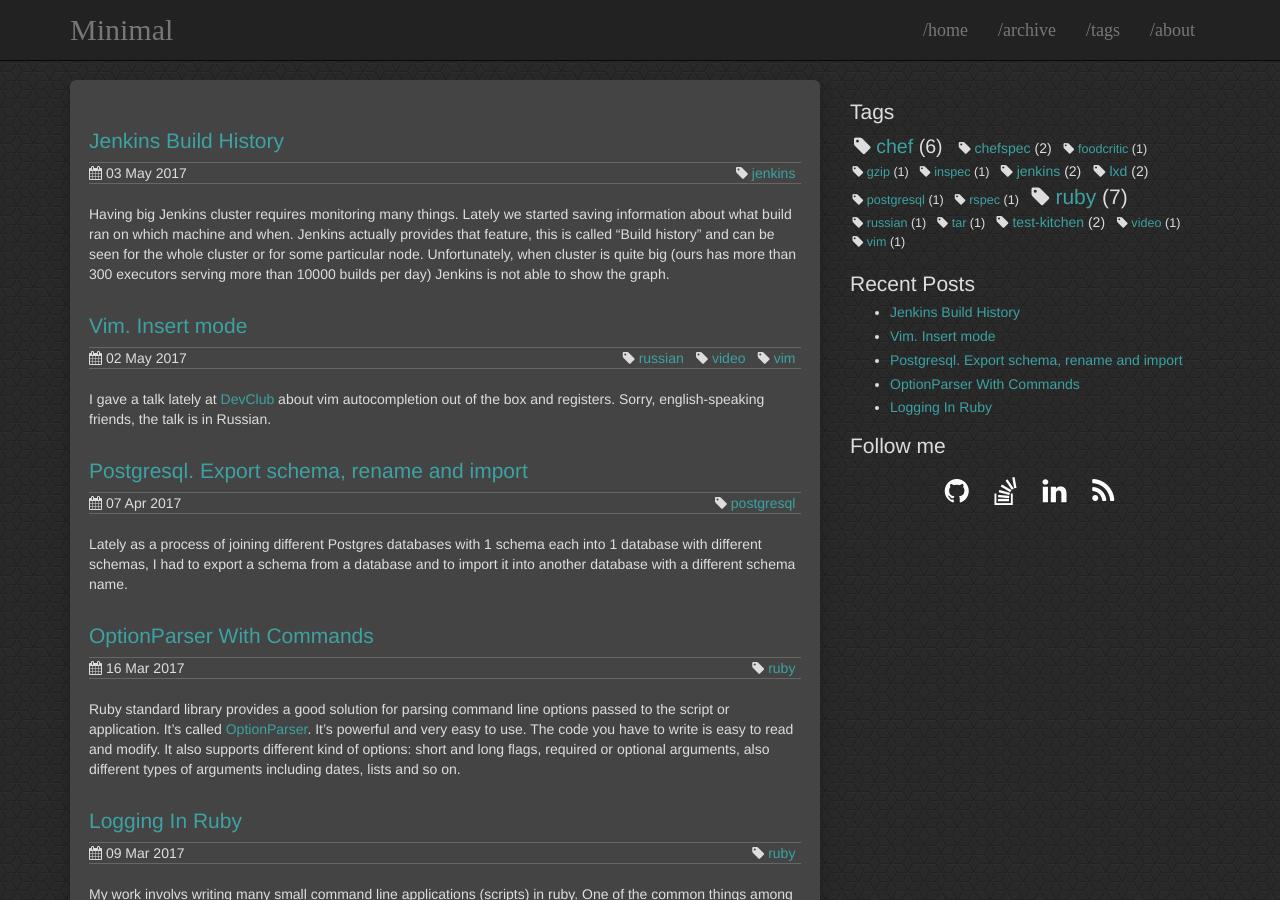
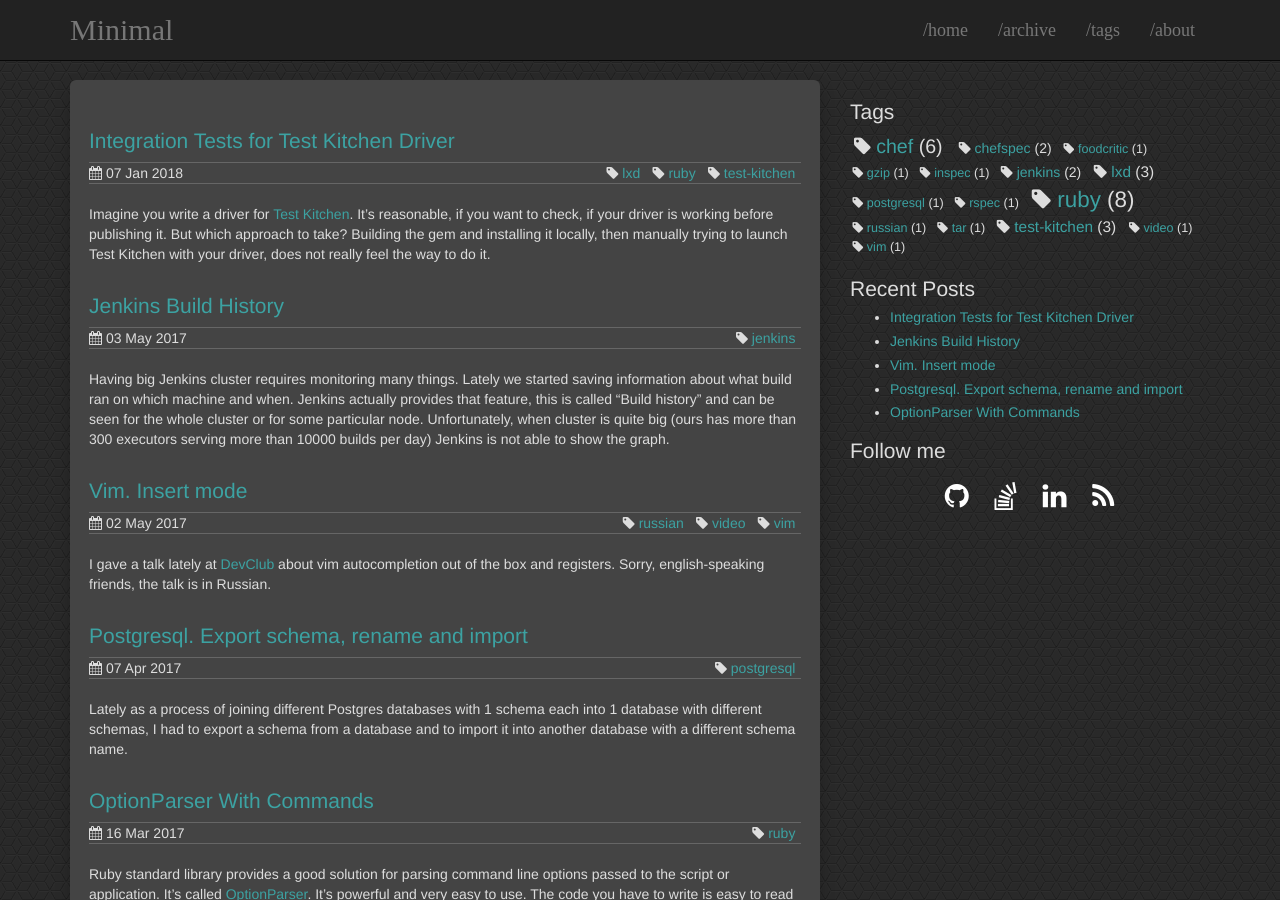
Before and after one commit to DracoAter/dracoater.github.io, a Jekyll site: the page built from index.html, in a window 1280 px wide and 900 px high. Built offline with Jekyll 4.4.1, drawn with Linux system fonts in a browser that asks for light colours; comment, search, counter and statistics services are not loaded; some of the changed text lies outside the part shown.

Commit message:
Post on integration tests for test-kitchen driver.

````diff
--- a/_config.yml
+++ b/_config.yml
@@ -6,7 +6,7 @@ description: Infrastructure Engineer
 url: https://dracoater.github.io
 
 # Plugins
-gems:
+plugins:
   - jekyll-avatar
 
 # For a project page here should be a project name. Otherwise (for user's/organizaion's page leave it empty)
--- /dev/null
+++ b/_posts/2018-01-07-integration-tests-for-test-kitchen-driver.md
@@ -0,0 +1,75 @@
+---
+layout: post
+title: Integration Tests for Test Kitchen Driver
+author: Juri Timošin
+tags:
+- lxd
+- ruby
+- test-kitchen
+---
+
+[1]: https://kitchen.ci
+[2]: https://github.com/DracoAter/kitchen-lxd
+
+Imagine you write a driver for [Test Kitchen][1]. It's reasonable, if you want to check, if your
+driver is working before publishing it. But which approach to take? Building the gem and
+installing it locally, then manually trying to launch Test Kitchen with your driver, does not
+really feel the way to do it.
+
+<!--more-->
+
+I write a [Test Kitchen driver for Lxd][2] and here how I solved the problem of testing. Obviously
+we start by adding a `.kitchen.yml` to our driver project, where we make Kitchen use our driver.
+My driver name is `lxd`, so my `.kitchen.yml` looks like that:
+
+```yaml
+---
+driver:
+  name: lxd
+
+transport:
+  name: lxd
+```
+
+Now when we try to run Kitchen we get the error, telling us that there is no such driver found.
+
+```bash
+$ kitchen list
+>>>>>> ------Exception-------
+>>>>>> Class: Kitchen::ClientError
+>>>>>> Message: Could not load the 'lxd' driver from the load path. Please ensure that your driver
+is installed as a gem or included in your Gemfile if using Bundler.
+>>>>>> ----------------------
+>>>>>> Please see .kitchen/logs/kitchen.log for more details
+>>>>>> Also try running `kitchen diagnose --all` for configuration
+```
+
+Looking further into `.kitchen/logs/kitchen.log` reveals the exact error:
+
+```
+ERROR -- Kitchen: Message: cannot load such file -- kitchen/driver/lxd
+```
+
+Well, Kitchen cannot find the file, obviously, because it does not know where to look for. This
+file is in the `lib` directory of our driver repository. What we need to do now, is to tell Kitchen,
+that it should look also in `lib` directory. This can be done by adding `lib` directory to
+`$LOAD_PATH` global ruby variable. Thankfully Kitchen parses `.kitchen.yml` as an `erb` template,
+so we can just add these instructions at the top of the file:
+
+```yaml
+# Make sure the local copy of the driver is loaded
+<% lib = File.expand_path('lib', __dir__) %>
+<% $LOAD_PATH.unshift(lib) unless $LOAD_PATH.include?(lib) %>
+---
+driver:
+  name: lxd
+
+transport:
+  name: lxd
+```
+
+And that's it! Now when you run `kitchen list` again, you will see no error, but the list of
+kitchen instances.
+
+Now you can continue with adding different tests to `test/integration` folder as usual, as if you
+are testing some completely random project, not connected to Test Kitchen, with Test Kitchen.
````
